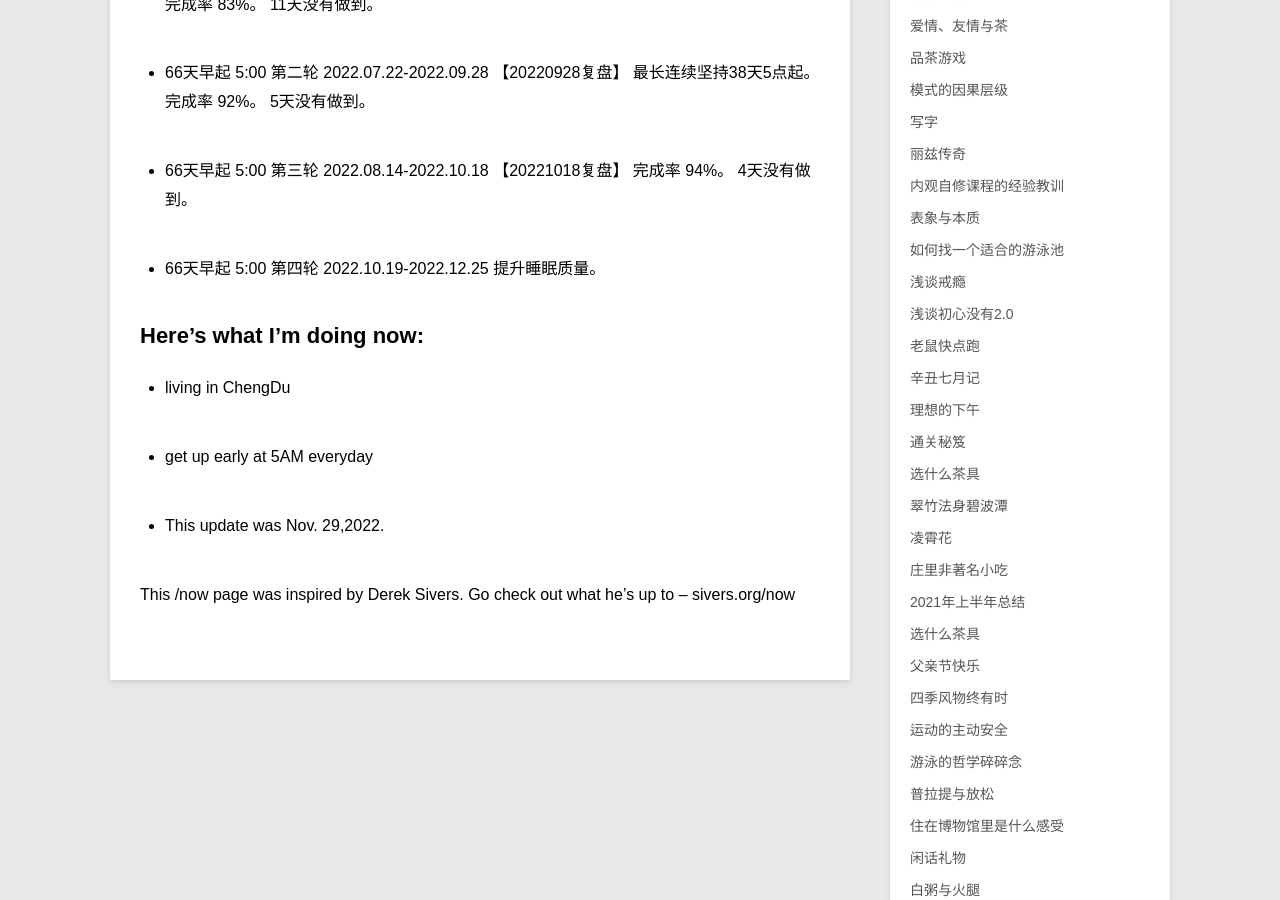
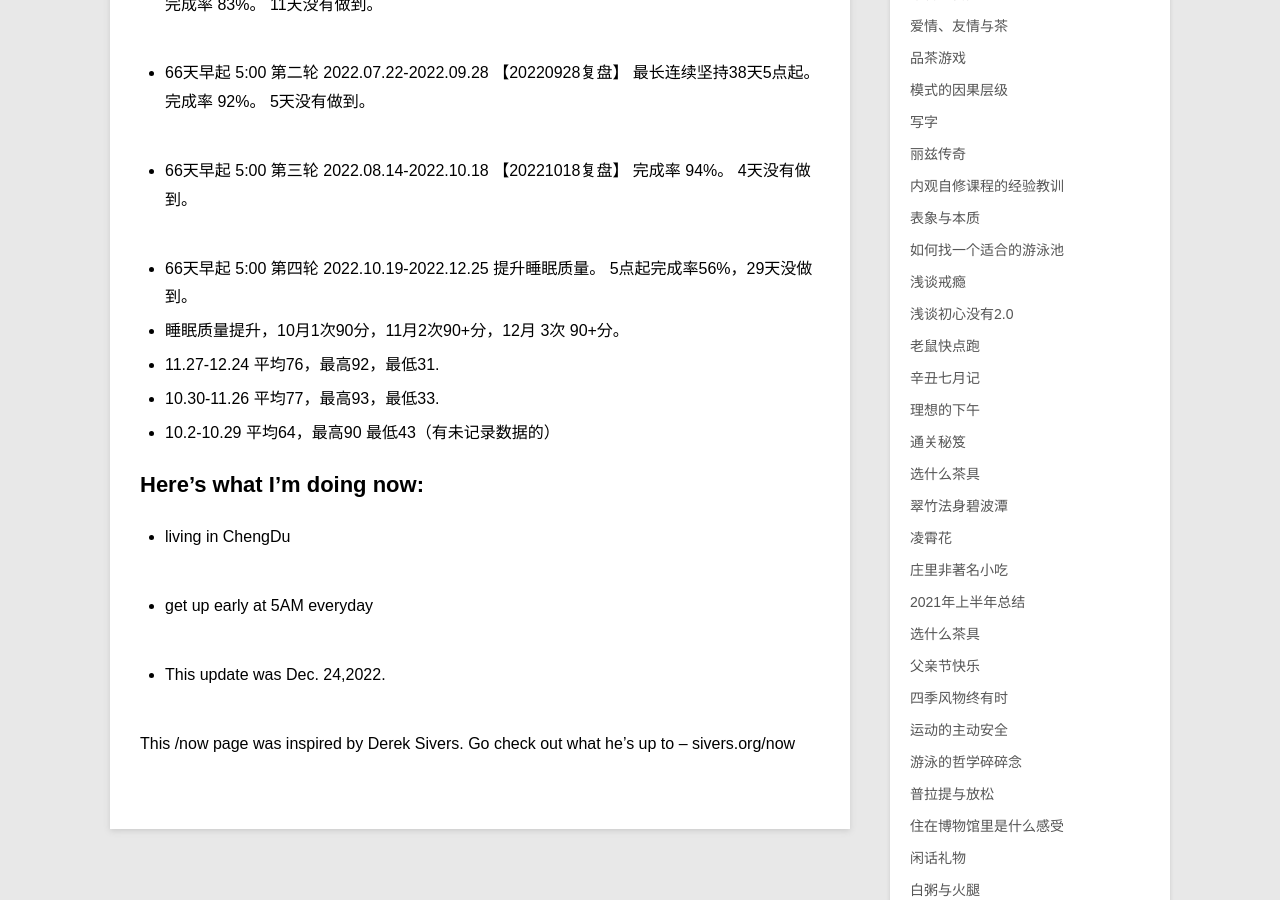
Before and after one commit to violettianjie/violettianjie.github.io, a Jekyll site: the page built from _posts/blog/2017-09-03-now.md, in a window 1280 px wide and 900 px high, scrolled down 519 px. Built offline with Jekyll 4.4.1, drawn with Linux system fonts in a browser that asks for light colours; comment, search, counter and statistics services are not loaded.

Commit message:
Update 2017-09-03-now.md

```diff
--- a/_posts/blog/2017-09-03-now.md
+++ b/_posts/blog/2017-09-03-now.md
@@ -25,7 +25,13 @@ category: blog
 
 -  66天早起 5:00  第三轮 2022.08.14-2022.10.18 【20221018复盘】 完成率 94%。 4天没有做到。
 
--  66天早起 5:00  第四轮 2022.10.19-2022.12.25  提升睡眠质量。
+-  66天早起 5:00  第四轮 2022.10.19-2022.12.25  提升睡眠质量。  5点起完成率56%，29天没做到。
+-  睡眠质量提升，10月1次90分，11月2次90+分，12月 3次 90+分。
+-  11.27-12.24 平均76，最高92，最低31.
+-  10.30-11.26 平均77，最高93，最低33.
+-  10.2-10.29  平均64，最高90 最低43（有未记录数据的）
+
+
 
 
 
@@ -37,7 +43,7 @@ category: blog
 
 - get up early at 5AM everyday
 
-- This update was Nov. 29,2022.
+- This update was Dec. 24,2022.
 
 This /now page was inspired by Derek Sivers. Go check out what he’s up to – sivers.org/now
 
```
